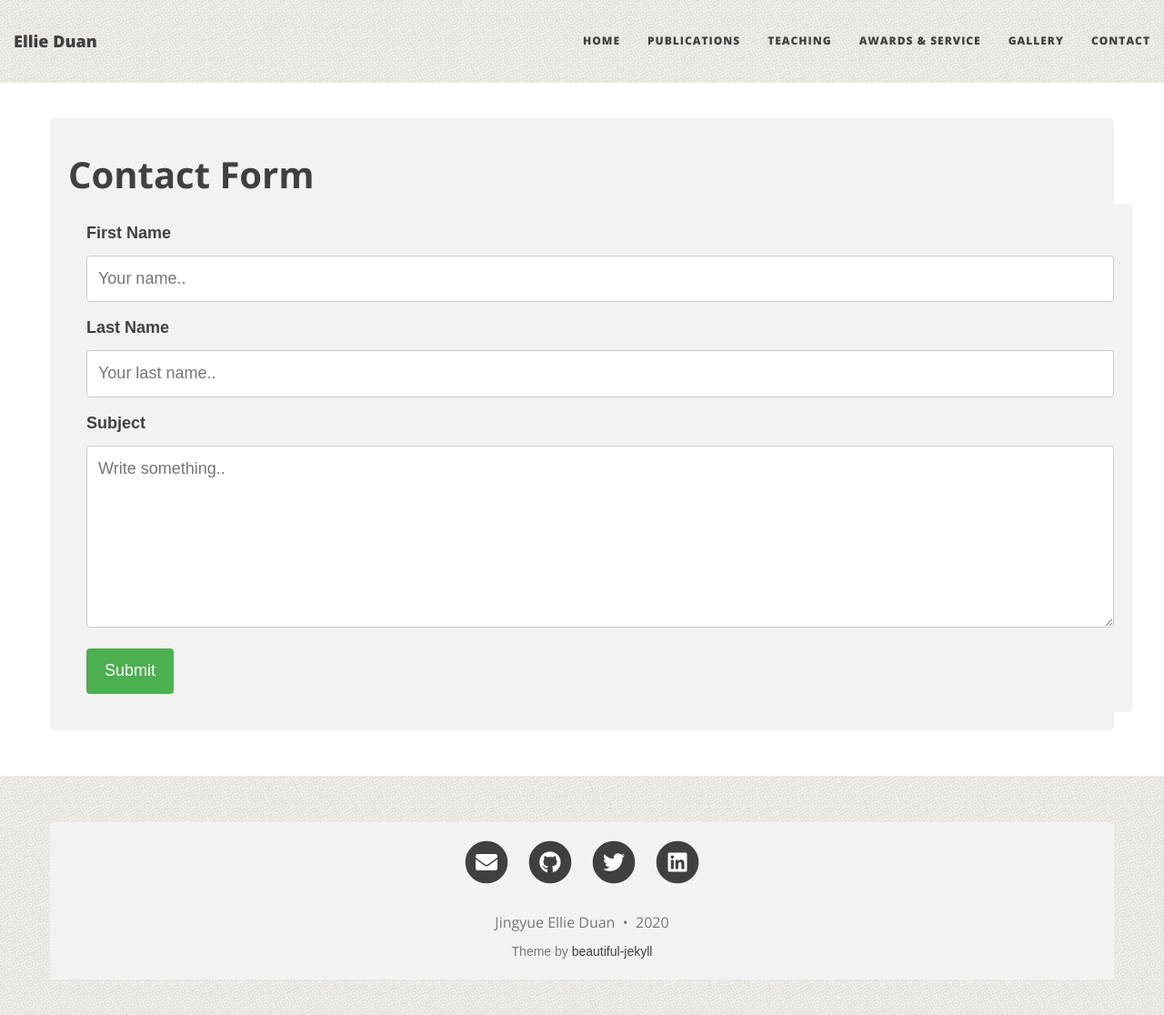
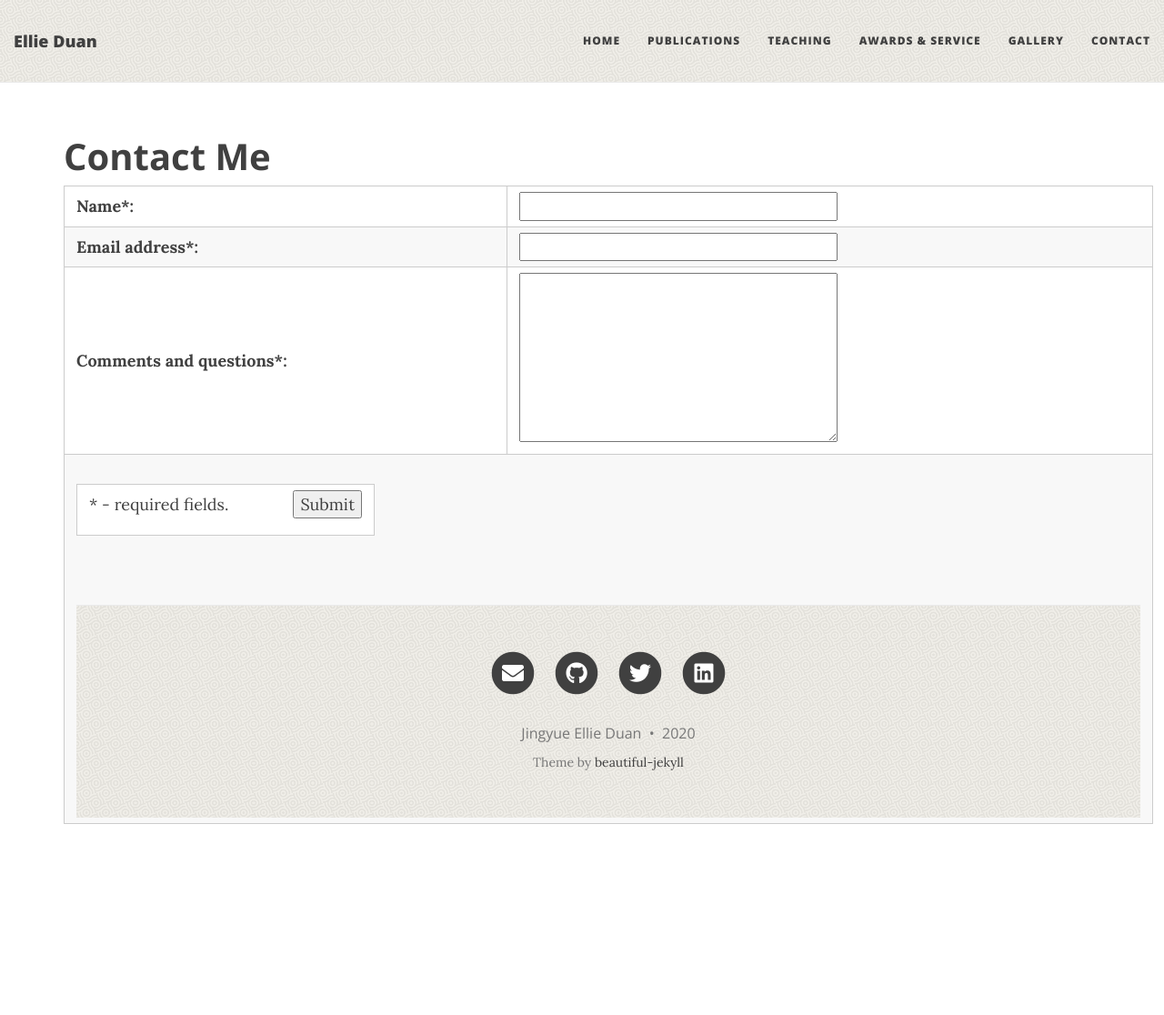
Before and after one commit to EllieDuan/EllieDuan.github.io, a Jekyll site: the page built from contact.html, in a window 1280 px wide and 1127 px high. Shown: the top 1116 px of the window at 91% size. Built offline with Jekyll 4.4.1, drawn with Linux system fonts in a browser that asks for light colours; nearby versions of some CDN libraries.

Commit message:
update contact

```diff
--- a/contact.html
+++ b/contact.html
@@ -5,62 +5,49 @@ permalink: /contact
 ---
 
 
-<html>
-<head>
-<meta name="viewport" content="width=device-width, initial-scale=1">
-<style>
-body {font-family: Arial, Helvetica, sans-serif;}
-* {box-sizing: border-box;}
+<h2>Contact Me</h2>
+<form action="https://www.SnapHost.com/captcha/send.aspx" id="ContactUsCaptchaWebForm" method="post" onsubmit="return ValidateForm(this);" target="_top">
+<input name="skip_WhereToSend" type="hidden" value="jingyue_duan@brown.edu" />
+<input name="skip_SnapHostID" type="hidden" value="MC68X9CG2DNF" />
+<input name="skip_WhereToReturn" type="hidden" value="https://ellieduan.github.io/" />
+<input name="skip_Subject" type="hidden" value="Contact Me Form" />
+<input name="skip_ShowUsersIp" type="hidden" value="1" />
+<input name="skip_SendCopyToUser" type="hidden" value="1" />
+<script type="text/javascript">
+function ValidateForm(frm) {
+if (frm.Name.value == "") {alert('Name is required.');frm.Name.focus();return false;}
+if (frm.FromEmailAddress.value == "") {alert('Email address is required.');frm.FromEmailAddress.focus();return false;}
+if (frm.FromEmailAddress.value.indexOf("@") < 1 || frm.FromEmailAddress.value.indexOf(".") < 1) {alert('Please enter a valid email address.');frm.FromEmailAddress.focus();return false;}
+if (frm.Comments.value == "") {alert('Please enter comments or questions.');frm.Comments.focus();return false;}
+if (frm.skip_CaptchaCode.value == "") {alert('Enter web form code.');frm.skip_CaptchaCode.focus();return false;}
+return true; }
+function ReloadCaptchaImage(captchaImageId) {
+var obj = document.getElementById(captchaImageId);
+var src = '' + obj.src;
+obj.src = '';
+var date = new Date();
+var pos = src.indexOf('&rad=');
+if (pos >= 0) { src = src.substr(0, pos); }
+obj.src = src + '&rad=' + date.getTime();
+return false; }
+</script>
+<table border="0" cellpadding="5" cellspacing="0" width="600">
+<tr>
+<td><b>Name*:</b></td>
+<td><input name="Name" type="text" maxlength="60" style="width:350px;" /></td>
+</tr><tr>
+<td><b>Email address*:</b></td>
+<td><input name="FromEmailAddress" type="text" maxlength="60" style="width:350px;" /></td>
+</tr><tr>
+<td><b>Comments and questions*:</b></td>
+<td><textarea name="Comments" rows="7" cols="40" style="width:350px;"></textarea></td>
+</tr><tr>
+<td colspan="2" align="center"> <br />
+<table border="0" cellpadding="0" cellspacing="0">
+<tr><td colspan="2" style="padding-bottom:18px;">
 
-input[type=text], select, textarea {
-  width: 100%;
-  padding: 12px;
-  border: 1px solid #ccc;
-  border-radius: 4px;
-  box-sizing: border-box;
-  margin-top: 6px;
-  margin-bottom: 16px;
-  resize: vertical;
-}
-
-input[type=submit] {
-  background-color: #4CAF50;
-  color: white;
-  padding: 12px 20px;
-  border: none;
-  border-radius: 4px;
-  cursor: pointer;
-}
-
-input[type=submit]:hover {
-  background-color: #45a049;
-}
-
-.container {
-  border-radius: 5px;
-  background-color: #f2f2f2;
-  padding: 20px;
-}
-</style>
-</head>
-<body>
-
-<h3>Contact Form</h3>
-
-<div class="container">
-  <form action="/action_page.php">
-    <label for="fname">First Name</label>
-    <input type="text" id="fname" name="firstname" placeholder="Your name..">
-
-    <label for="lname">Last Name</label>
-    <input type="text" id="lname" name="lastname" placeholder="Your last name..">
-
-
-    <label for="subject">Subject</label>
-    <textarea id="subject" name="subject" placeholder="Write something.." style="height:200px"></textarea>
-
-    <input type="submit" value="Submit">
-  </form>
-</div>
-
-</body>
+* - required fields. &nbsp; &nbsp; &nbsp; &nbsp; &nbsp; &nbsp; &nbsp;
+<input name="skip_Submit" type="submit" value="Submit" />
+</td></tr>
+</table><br />
+</form>
```
